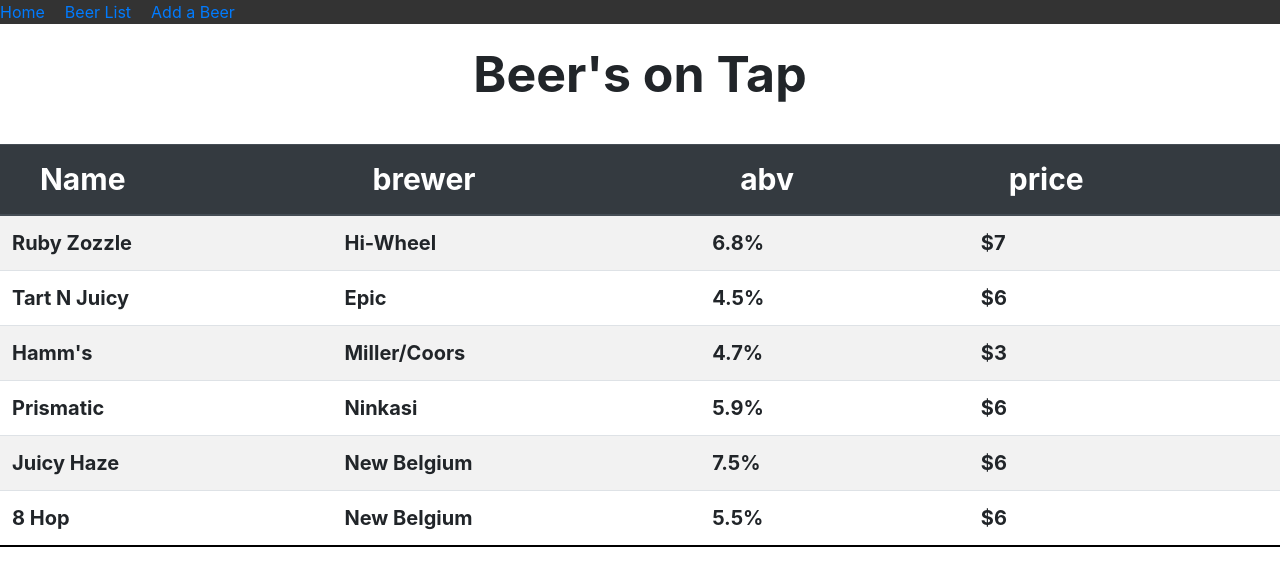
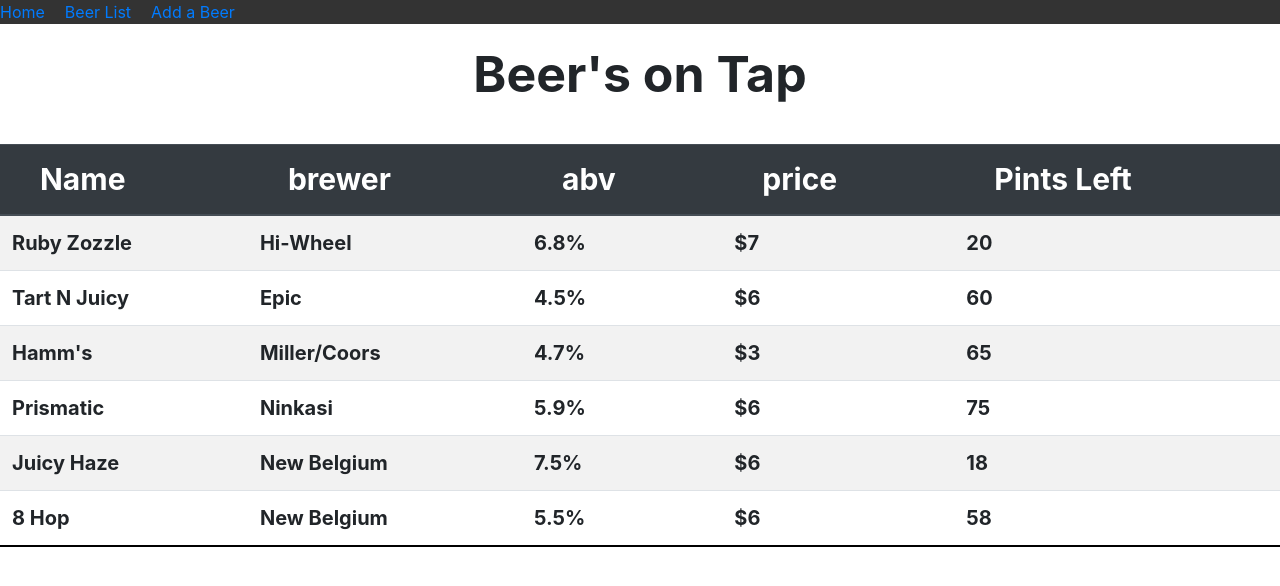
Before and after one commit to Connor85/TapRoomReact, a React app: page /#/ in a window 1280 px wide. Shown: the top 586 px of the page. Built offline with nearby package versions, Linux system fonts and the light colour scheme.

Commit message:
add beers remaining

```diff
--- a/src/components/Beer.jsx
+++ b/src/components/Beer.jsx
@@ -16,6 +16,7 @@
       <td>{props.brewer}</td>
       <td>{props.abv}</td>
       <td>${props.price}</td>
+      <td>{props.remaining}</td>
     </tr>
   );
 }
--- a/src/components/BeerList.jsx
+++ b/src/components/BeerList.jsx
@@ -32,6 +32,7 @@
               <th scope="col">brewer</th>
               <th scope="col">abv</th>
               <th scope="col">price</th>
+              <th scope="col">Pints Left</th>
             </tr>
           </thead>
           <tbody>
--- a/src/components/NewBeerForm.jsx
+++ b/src/components/NewBeerForm.jsx
@@ -17,15 +17,14 @@
       brewer: _brewer.value,
       description: _description.value,
       abv: _abv.value,
-      price: _price.value
-      // remaining: _remaining.value
+      price: _price.value,
+      remaining: 124
     });
     _name.value = "";
     _brewer.value = "";
     _description.value = "";
     _abv.value = "";
     _price.value = "";
-    // _remainig.value = "";
   }
 
   return (
```
